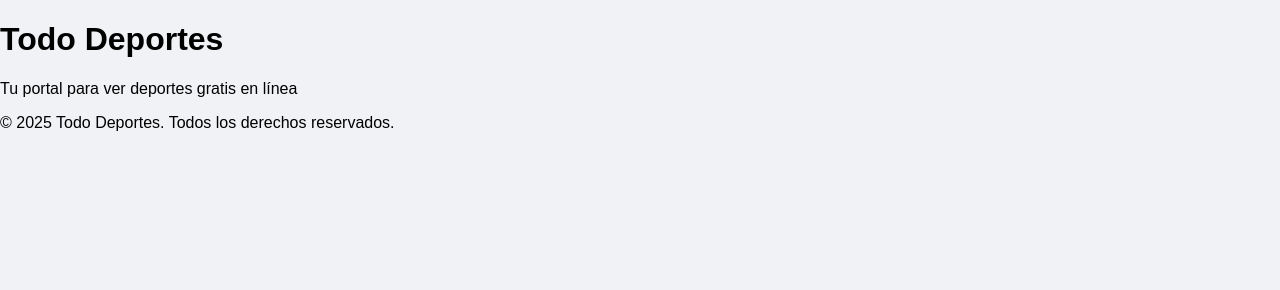
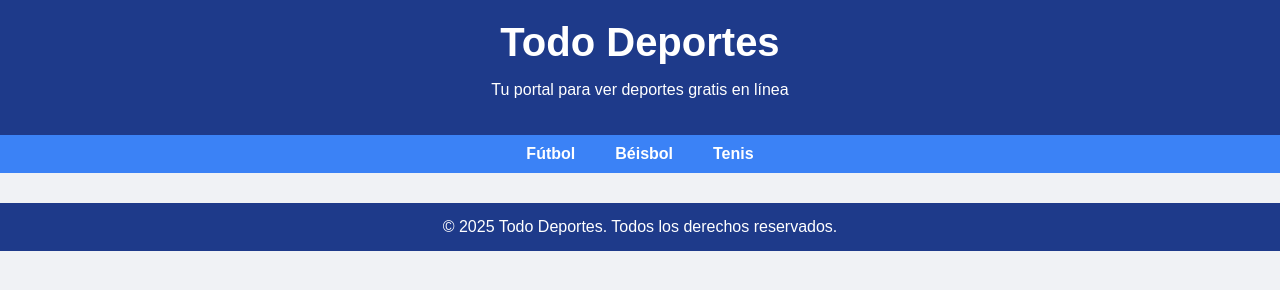
Before and after one commit to diosny/todo-deportes, a plain HTML site: page index.html in a window 1280 px wide. Drawn offline with Linux system fonts and the light colour scheme.

Commit message:
Segunda parte: añadido menú de navegación

```diff
--- a/index.html
+++ b/index.html
@@ -11,6 +11,40 @@
       margin: 0;
       padding: 0;
     }
+
+    header {
+      background-color: #1e3a8a;
+      color: white;
+      padding: 20px;
+      text-align: center;
+    }
+
+    h1 {
+      margin: 0;
+      font-size: 2.5rem;
+    }
+
+    nav {
+      background-color: #3b82f6;
+      display: flex;
+      justify-content: center;
+      padding: 10px 0;
+    }
+
+    nav a {
+      color: white;
+      margin: 0 20px;
+      text-decoration: none;
+      font-weight: bold;
+    }
+
+    footer {
+      background-color: #1e3a8a;
+      color: white;
+      text-align: center;
+      padding: 15px 0;
+      margin-top: 30px;
+    }
   </style>
 </head>
 <body>
@@ -20,6 +54,12 @@
     <p>Tu portal para ver deportes gratis en línea</p>
   </header>
 
+  <nav>
+    <a href="https://librefutboltv.su" target="_blank">Fútbol</a>
+    <a href="https://www.elmundodelasmayores.com/mlbenvivo" target="_blank">Béisbol</a>
+    <a href="https://www.dazn.com/es-CO/sport/Sport:4rheplujt9zryv3fqvtu1jpah" target="_blank">Tenis</a>
+  </nav>
+
   <footer>
     &copy; 2025 Todo Deportes. Todos los derechos reservados.
   </footer>
```
